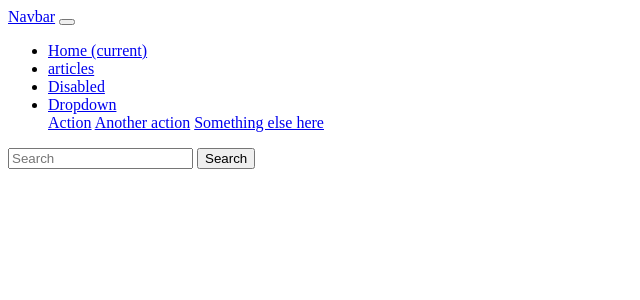
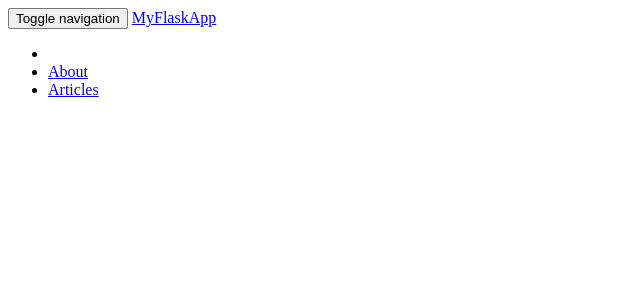
Before and after one commit to Elros-Virtual/ir-portfolio, a Flask app: template ian-site/website-code/templates/inculdes/_navbar.html in a window 1280 px wide. Shown: the top 300 px of the page, without its empty margins (0-640 px from the left). Run offline with Flask 2, Linux system fonts and the light colour scheme; the template is opened without the code that fills it, so the values that code supplies are empty.

Commit message:
adding updates to navbar

```diff
--- a/ian-site/website-code/templates/inculdes/_navbar.html
+++ b/ian-site/website-code/templates/inculdes/_navbar.html
@@ -1,34 +1,21 @@
-<nav class="navbar navbar-expand-md navbar-dark bg-dark fixed-top">
-    <a class="navbar-brand" href="#">Navbar</a>
-    <button class="navbar-toggler" type="button" data-toggle="collapse" data-target="#navbarsExampleDefault"
-        aria-controls="navbarsExampleDefault" aria-expanded="false" aria-label="Toggle navigation">
-        <span class="navbar-toggler-icon"></span>
-    </button>
-
-    <div class="collapse navbar-collapse" id="navbarsExampleDefault">
-        <ul class="navbar-nav mr-auto">
-            <li class="nav-item active">
-                <a class="nav-link" href="/">Home <span class="sr-only">(current)</span></a>
-            </li>
-            <li class="nav-item">
-                <a class="nav-link" href="/articles">articles</a>
-            </li>
-            <li class="nav-item">
-                <a class="nav-link disabled" href="#" tabindex="-1" aria-disabled="true">Disabled</a>
-            </li>
-            <li class="nav-item dropdown">
-                <a class="nav-link dropdown-toggle" href="#" id="dropdown01" data-toggle="dropdown" aria-haspopup="true"
-                    aria-expanded="false">Dropdown</a>
-                <div class="dropdown-menu" aria-labelledby="dropdown01">
-                    <a class="dropdown-item" href="#">Action</a>
-                    <a class="dropdown-item" href="#">Another action</a>
-                    <a class="dropdown-item" href="#">Something else here</a>
-                </div>
-            </li>
-        </ul>
-        <form class="form-inline my-2 my-lg-0">
-            <input class="form-control mr-sm-2" type="text" placeholder="Search" aria-label="Search">
-            <button class="btn btn-secondary my-2 my-sm-0" type="submit">Search</button>
-        </form>
+<nav class="navbar navbar-default">
+    <div class="container">
+        <div class="navbar-header">
+            <button type="button" class="navbar-toggle collapsed" data-toggle="collapse" data-target="#navbar"
+                aria-expanded="false" aria-controls="navbar">
+                <span class="sr.only">Toggle navigation</span>
+                <span class="icon-bar"></span>
+                <span class="icon-bar"></span>
+                <span class="icon-bar"></span>
+            </button>
+            <a class="navbar-brand" href="#">MyFlaskApp</a>
+        </div>
+        <div id="navbar" class="collapse navbar-collapse">
+            <ul class="nav navbar-nav">
+                <li class="nav navbar-nav"></li>
+                <li><a href="/about">About</a></li>
+                <li><a href="/articles">Articles</a></li>
+            </ul>
+        </div>
     </div>
 </nav>
```
